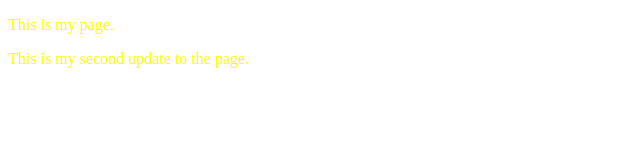
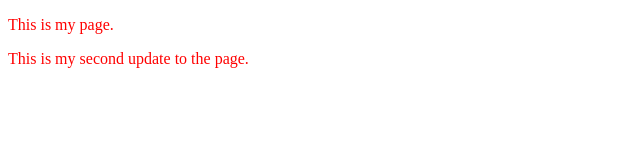
Before and after one commit to abstractwealth/activelearning, a plain HTML site: page index.html in a window 1280 px wide. Shown: the whole page, without its empty margins (0-640 px from the left). Drawn offline with Linux system fonts and the light colour scheme.

Commit message:
Update index.html

```diff
--- a/index.html
+++ b/index.html
@@ -5,7 +5,7 @@
     <title>My test page</title>
   </head>
   <style>
-  p{ color: yellow;}
+  p{ color: red;}
   </style>
   <body>
     <p>This is my page.</p>
```
